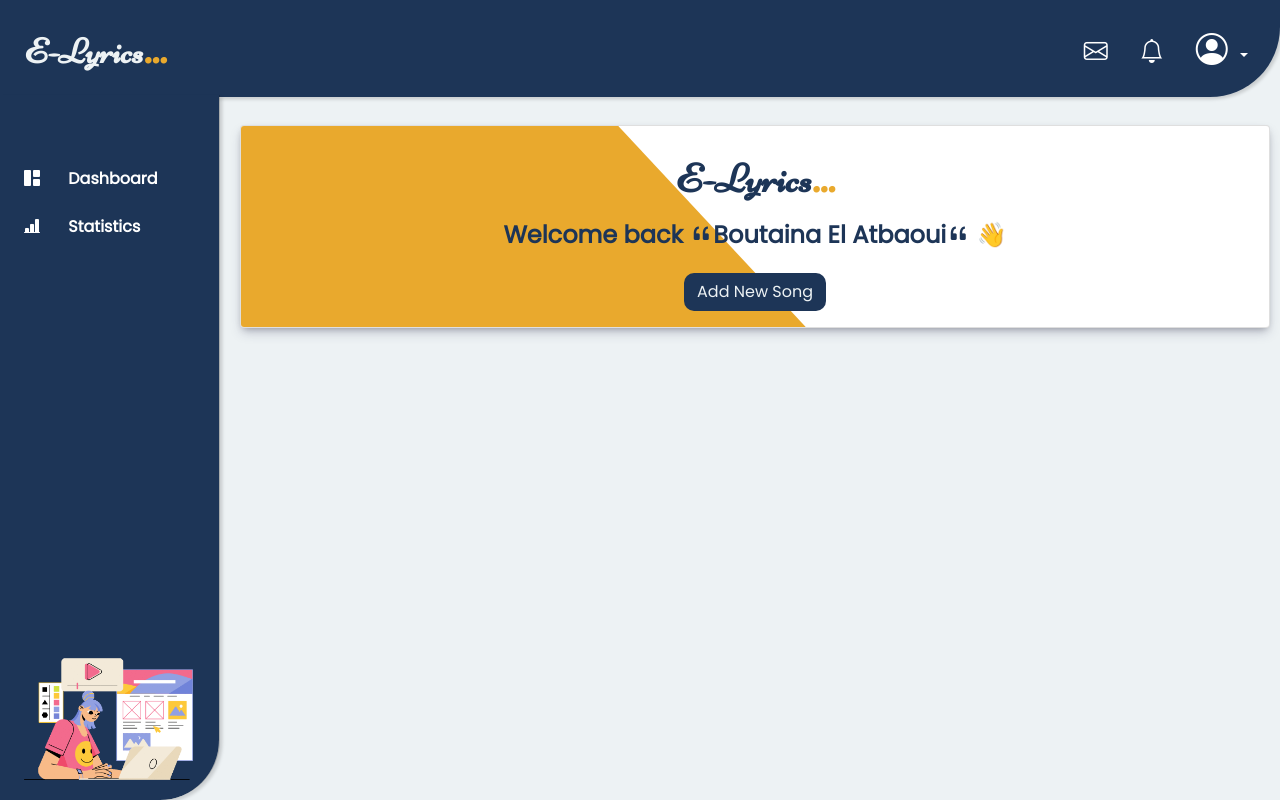
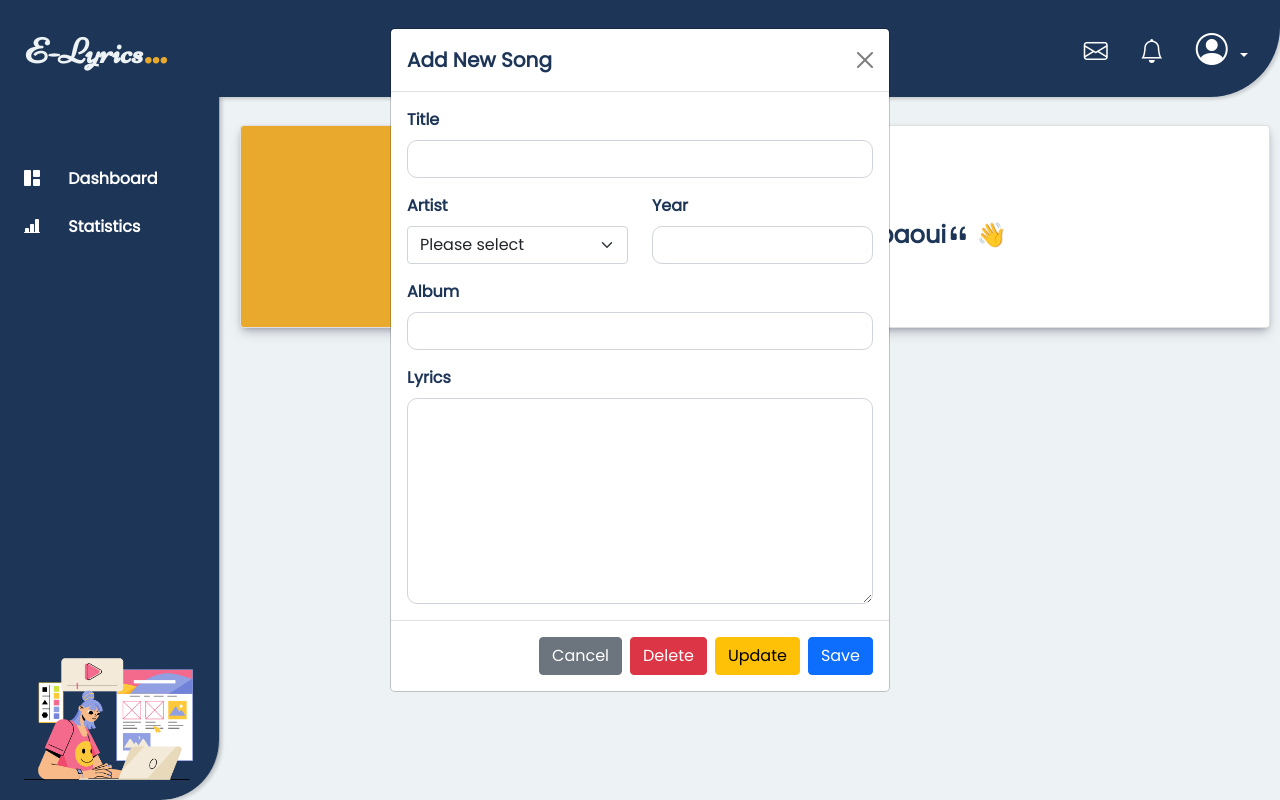
Before and after one commit to Boutainaelatbaoui/E-Lyrics.org, a PHP site: page / in a window 1280 px wide, after a click on "Add New Song". Run offline with PHP 8.4, Linux system fonts and the light colour scheme; some libraries are stand-ins or nearby versions; some web fonts are replaced.

Commit message:
Added model form

```diff
--- a/assets/css/style.css
+++ b/assets/css/style.css
@@ -209,6 +209,10 @@ main {
     font-weight: bolder !important;
 }
 
+.modal-title{
+    color: #1d3557 !important;
+}
+
 @media (min-width: 992px) {
     .sidebar-nav {
         transform: none !important;
--- /dev/null
+++ b/include/model.php
@@ -0,0 +1,48 @@
+<div class="modal fade" id="modal-song">
+		<div class="modal-dialog">
+			<div class="modal-content">
+				<form action="" method="POST" id="form-song">
+					<div class="modal-header">
+						<h5 class="modal-title fw-bold">Add New Song</h5>
+						<a href="#" class="btn-close" data-bs-dismiss="modal"></a>
+					</div>
+					<div class="modal-body">
+							<!-- This Input Allows Storing Task Index  -->
+							<input  type="hidden" name="song-id" id="song-id">
+							<div class="mb-3">
+								<label class="form-label">Title</label>
+								<input type="text" class="form-control" name="title" id="song-title"/>
+							</div>
+                            <div class="row mb-3">
+                                <div class="col-md-6 col-sm-12">
+                                    <label class="form-label">Artist</label>
+                                    <select class="form-select" name="artist" id="song-artist">
+                                        <option value="">Please select</option>
+                                        <option value="1">Piano</option>
+                                    </select>
+                                </div>
+                                <div class="col-md-6 col-sm-12">
+                                    <label class="form-label">Year</label>
+                                    <input type="number" class="form-control" name="year" id="song-year"/>
+                                </div>
+                            </div>
+                            <div class="mb-3">
+								<label class="form-label">Album</label>
+								<input type="text" class="form-control" name="album" id="song-album"/>
+							</div>
+							<div class="mb-0">
+								<label class="form-label">Lyrics</label>
+								<textarea class="form-control" rows="8" name="lyrics" id="song-lyrics"></textarea>
+							</div>
+
+					</div>
+					<div class="modal-footer">
+						<a href="#" class="btn btn-secondary" data-bs-dismiss="modal" id="product-cancel-btn">Cancel</a>
+						<button type="submit" name="delete" class="btn btn-danger product-action-btn" id="product-delete-btn">Delete</a>
+						<button type="submit" name="update" class="btn btn-warning product-action-btn" id="product-update-btn">Update</a>
+						<button type="submit" name="save" class="btn btn-primary product-action-btn" id="product-save-btn">Save</button>
+					</div>
+				</form>
+			</div>
+		</div>
+	</div>
--- a/index.php
+++ b/index.php
@@ -30,7 +30,10 @@
                 <a href="#modal-song" data-bs-toggle="modal" class="btn btn-modal">Add New Song</a>
             </div>
         </div>
+        <!-- TASK MODAL -->
+        <?php
+            include("include/model.php");
+        ?>
     </main>
-
 </body>
 </html>
```
